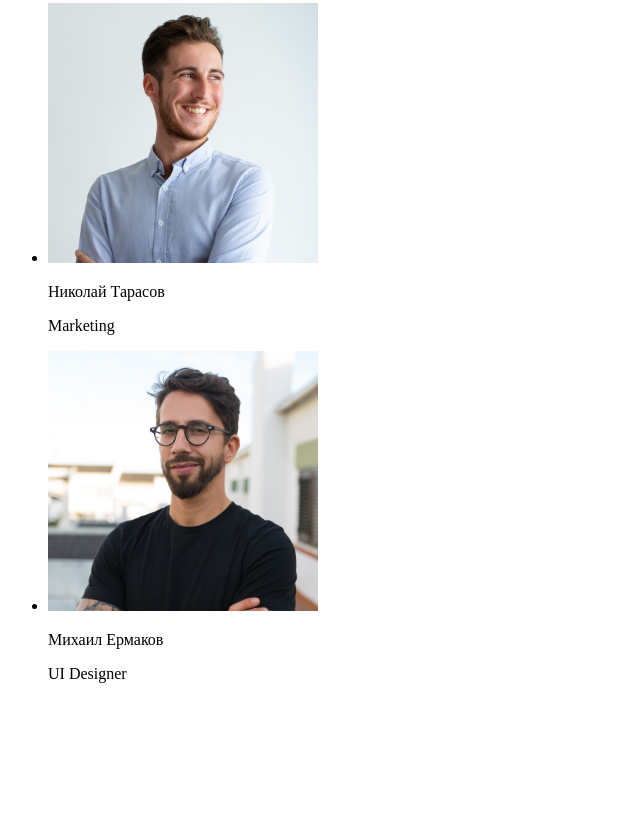
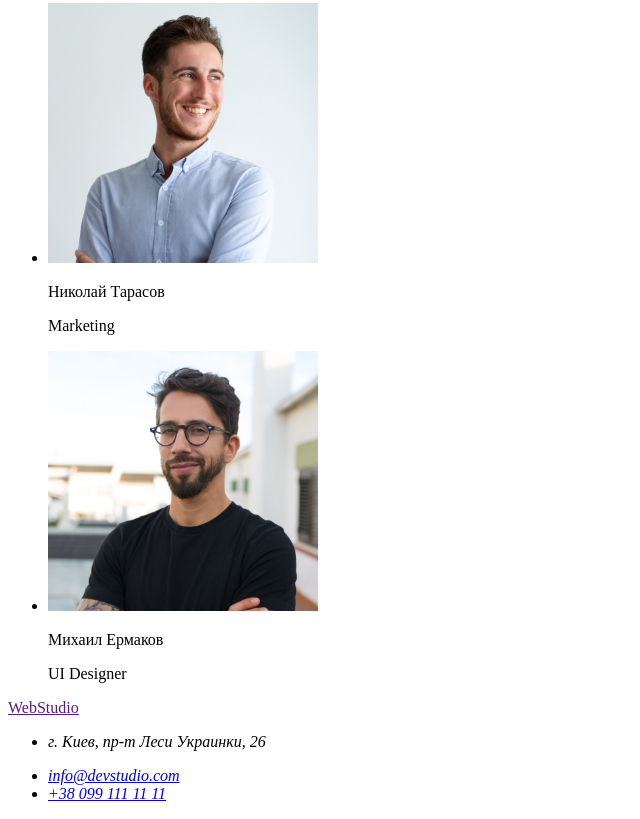
Before and after one commit to NataliiaBabych/goit-markup-hw-01, a plain HTML site: page index.html in a window 1280 px wide. Shown: the part 2311-3130 px from the top of the page, without its empty margins (0-640 px from the left). Before the commit the page ends 3010 px from the top, so only its background shows below. Drawn offline with Linux system fonts and the light colour scheme.

Commit message:
Добавляет footer
Добавляет footer и заканчивает последнюю секцию нашей команды

```diff
--- a/index.html
+++ b/index.html
@@ -72,40 +72,53 @@
         <h2>Наша команда</h2>
         <ul>
             <li>
+                <div>
                 <a href="">
                     <img src="images/Игорь Демьяненко.jpg" alt="фото Игоря Демьяненко" width="270">
                 </a>
                 <p>Игорь Демьяненко</p>
                 <p>Product Designer</p>
+                </div>
             </li>
             <li>
+                <div>
                 <a href="">
                     <img src="images/Ольга Репина.jpg" alt="Фото Ольги Репиной" width="270">
                 </a>
                 <p>Ольга Репина</p>
                 <p>Frontend Developer</p>
+                </div>
             </li>
             <li>
+                <div>
                 <a href="">
                     <img src="images/Николай Тарасов.jpg" alt="Фото Николая Тарасова" width="270">
                 </a>
                 <p>Николай Тарасов</p>
                 <p>Marketing</p>
+                </div>
             </li>
             <li>
+                <div>
                 <a href="">
                     <img src="images/Михаил Ермаков.jpg" alt="Фото Михаила Ермакова" width="270">
                 </a>
                 <p>Михаил Ермаков</p>
                 <p>UI Designer</p>
+                </div>
             </li>
         </ul>
     </section>
-
-
-
     </main>
-
-
+    <footer>
+        <a href="">WebStudio</a>
+        <address>
+            <ul>
+                <li><p>г. Киев, пр-т Леси Украинки, 26</p></li>
+                <li><a href="mailto:info@devstudio.com">info@devstudio.com</a></li>
+                <li><a href="tel:+380991111111">+38 099 111 11 11</a></li>
+            </ul>
+        </address>
+    </footer>
 </body>
 </html>
```
